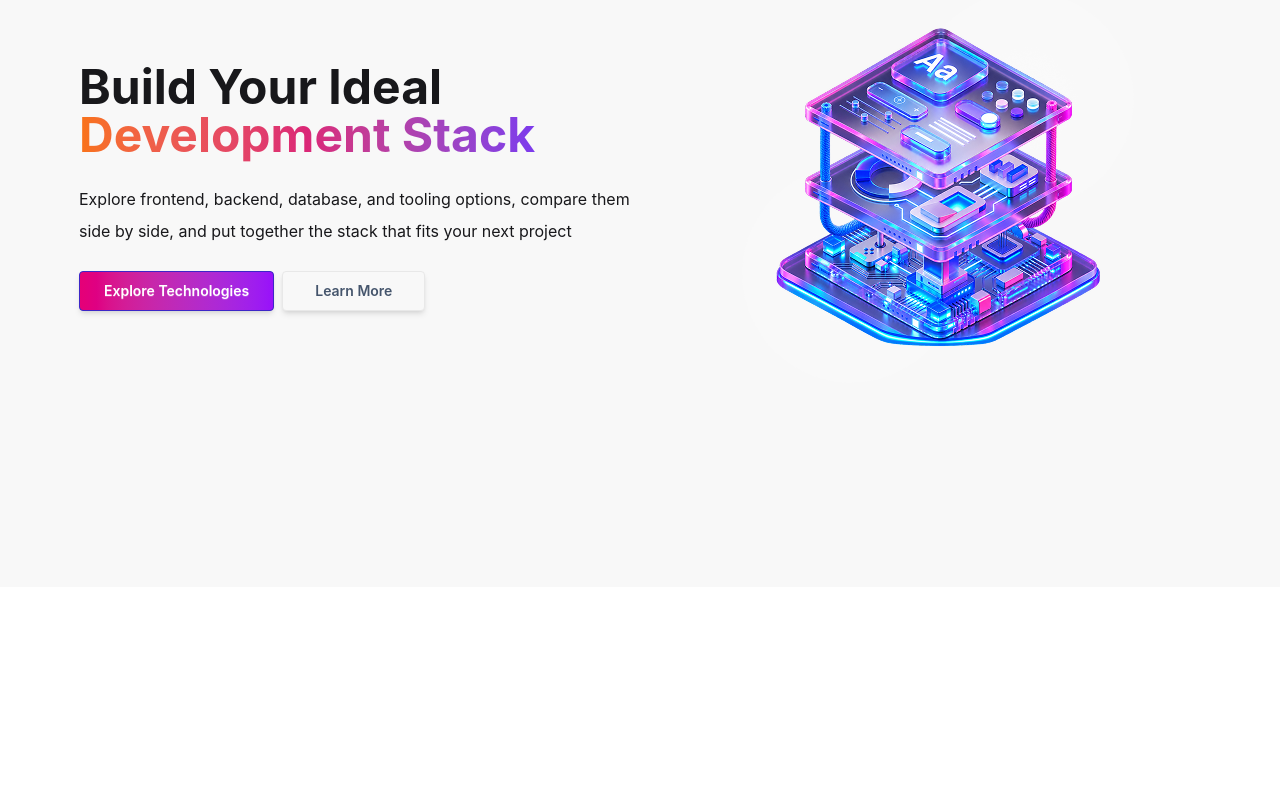
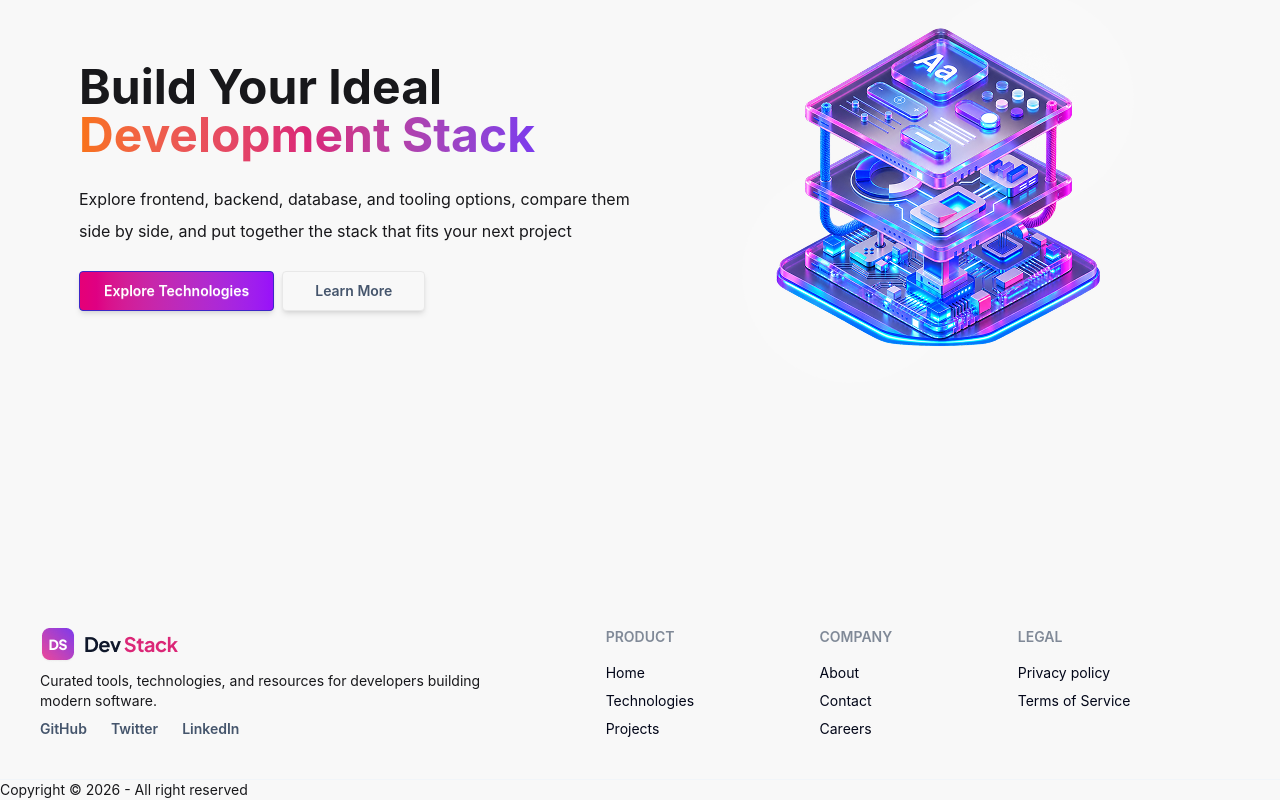
Before and after one commit to sadia-shitol/Dev-Stack-Builder-Website, a React (Vite) app: page / in a window 1280 px wide. Shown: the part 213-1013 px from the top of the page. Before the commit the page ends 800 px from the top, so only its background shows below. Built offline with nearby package versions, Linux system fonts and the light colour scheme.

Commit message:
added footer portion

```diff
--- a/src/App.tsx
+++ b/src/App.tsx
@@ -1,11 +1,15 @@
 import Banner from './components/Banner'
+import LowerFooter from './components/lowerFooter'
 import Navbar from './components/Navbar'
+import Prefooter from './components/Prefooter'
 
 function App() {
   return (
     <>
       <Navbar />
       <Banner />
+      <Prefooter />
+      <LowerFooter />
     </>
   )
 }
--- /dev/null
+++ b/src/components/LowerFooter.tsx
@@ -0,0 +1,13 @@
+const LowerFooter = () => {
+  return (
+    <div className='container'>
+      <footer className='footer sm:footer-horizontal  bg-base-200 text-base-content items-center'>
+        <aside className='grid-flow-col items-center'>
+          <p>Copyright © {new Date().getFullYear()} - All right reserved</p>
+        </aside>
+      </footer>
+    </div>
+  )
+}
+
+export default LowerFooter
--- /dev/null
+++ b/src/components/Prefooter.tsx
@@ -0,0 +1,42 @@
+import logo from '../assets/logo-text.png'
+const Prefooter = () => {
+  return (
+    <div className='container my-0'>
+      <footer className='footer sm:footer-horizontal border-b border-[#f1f5f9] bg-base-200 text-base-content p-10'>
+        <aside>
+          <img src={logo} alt='' />
+          <p>
+            Curated tools, technologies, and resources for developers building
+            <br />
+            modern software.
+          </p>
+
+          <ul className='flex gap-6'>
+            <li className='text-slate-600 font-semibold'>GitHub</li>
+            <li className='text-slate-600 font-semibold'>Twitter</li>
+            <li className='text-slate-600 font-semibold'>LinkedIn</li>
+          </ul>
+        </aside>
+        <nav>
+          <h6 className='footer-title  text-slate-700 '>PRODUCT</h6>
+          <a className='link link-hover text-slate-950'>Home</a>
+          <a className='link link-hover  text-slate-950'>Technologies</a>
+          <a className='link link-hover text-slate-950'>Projects</a>
+        </nav>
+        <nav>
+          <h6 className='footer-title  text-slate-700'>Company</h6>
+          <a className='link link-hover text-slate-950'>About</a>
+          <a className='link link-hover text-slate-950'>Contact</a>
+          <a className='link link-hover text-slate-950'>Careers</a>
+        </nav>
+        <nav>
+          <h6 className='footer-title  text-slate-700'>Legal</h6>
+          <a className='link link-hover text-slate-950'>Privacy policy</a>
+          <a className='link link-hover text-slate-950'>Terms of Service</a>
+        </nav>
+      </footer>
+    </div>
+  )
+}
+
+export default Prefooter
```
